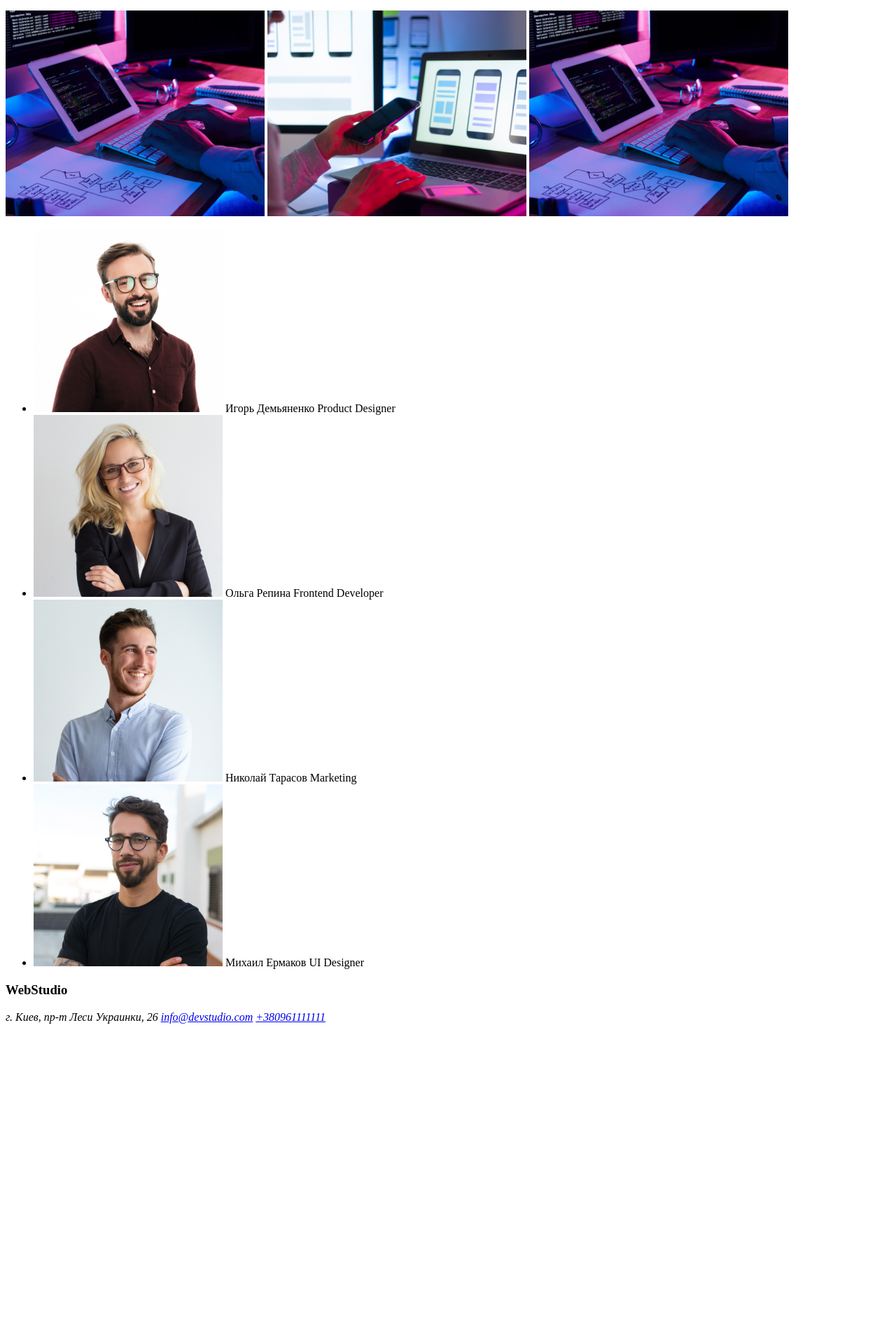
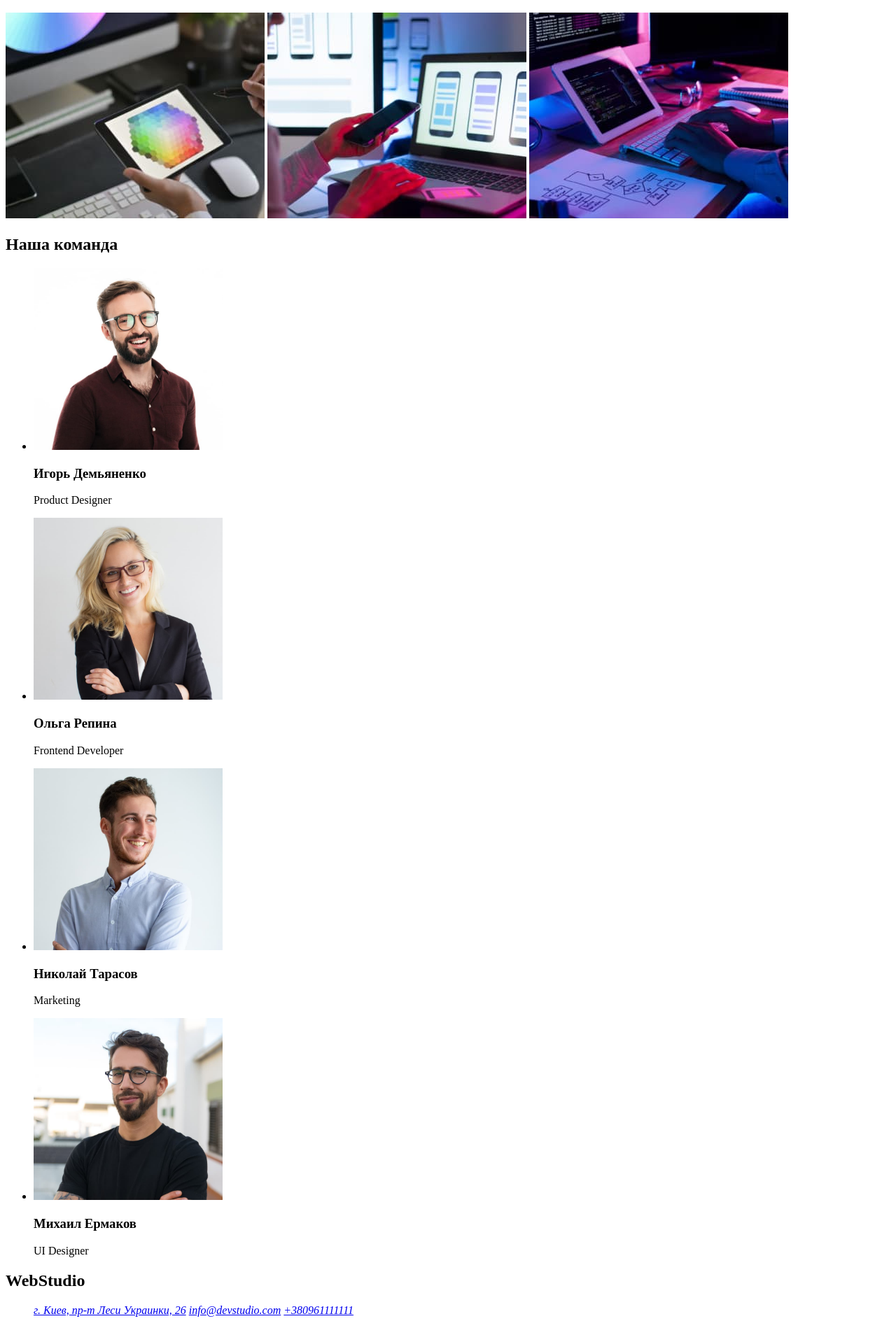
Before and after one commit to SvitlanaKaawach/goit-markup-hw-01, a plain HTML site: page webstudia. homework/index.html in a window 1280 px wide. Shown: the part 628-2526 px from the top of the page at 70% size. Before the commit the page ends 2099 px from the top, so only its background shows below. Drawn offline with Linux system fonts and the light colour scheme.

Commit message:
исправление ошибок

```diff
--- a/webstudia. homework/index.html
+++ b/webstudia. homework/index.html
@@ -1,23 +1,22 @@
 <!DOCTYPE html>
 <html lang="ru">
   <head>
-    <meta charset="UTF-8">
-    <meta http-equiv="X-UA-Compatible" content="IE=edge">
-    <meta name="viewport" content="width=device-width, initial-scale=1.0">
+    <meta charset="UTF-8" />
+    <meta http-equiv="X-UA-Compatible" content="IE=edge" />
+    <meta name="viewport" content="width=device-width, initial-scale=1.0" />
     <title lang="en">WebStudio</title>
   </head>
+
   <body>
     <!-- Меню навигации -->
     <header>
       <nav>
         <h1 lang="en">WebStudio</h1>
         <ul>
-            <li> <a href="">Студия</a> </li>
-            <li> <a href="">Портфолио</a> </li>
-            <li> <a href="">Контакты</a> </li>
-
+          <li><a href="">Студия</a></li>
+          <li><a href="">Портфолио</a></li>
+          <li><a href="">Контакты</a></li>
         </ul>
-
 
         <!--Ссылка на адрес електронной пошти-->
         <address>
@@ -28,85 +27,150 @@
       </nav>
     </header>
 
-    <!-- Второй сигмент -->
+    <!-- Герой -->
+    <main>
       <div>
         <section>
-        <h2>Эффективные решения <br> для вашего бизнеса</h2>
-        <a href="">Заказать услугу</a>
+          <h2>
+            Эффективные решения <br />
+            для вашего бизнеса
+          </h2>
+          <button type="button">Заказать услугу</button>
         </section>
       </div>
 
       <!-- Секции услуг -->
       <div>
         <section>
+          <h2 hidden>Услуги</h2>
           <ul>
             <li>
               <h3>ВНИМАНИЕ К ДЕТАЛЯМ</h3>
-            <p>Идейные соображения, а также начало повседневной работы по формированию позиции.</p>
+              <p>
+                Идейные соображения, а также начало повседневной работы по
+                формированию позиции.
+              </p>
             </li>
-
 
             <li>
               <h3>ПУНКТУАЛЬНОСТЬ</h3>
-            <p>Задача организации, в особенности же рамки и место обучения кадров влечет за собой.</p>
+              <p>
+                Задача организации, в особенности же рамки и место обучения
+                кадров влечет за собой.
+              </p>
             </li>
 
             <li>
               <h3>ПЛАНИРОВАНИЕ</h3>
-             <p>Равным образом консультация с широким активом в значительной степени обуславливает.</p></li>
-
+              <p>
+                Равным образом консультация с широким активом в значительной
+                степени обуславливает.
+              </p>
+            </li>
 
             <li>
               <h3>СОВРЕМЕННЫЕ ТЕХНОЛОГИИ</h3>
-            <p>Значимость этих проблем настолько очевидна, что реализация плановых заданий.</p>
+              <p>
+                Значимость этих проблем настолько очевидна, что реализация
+                плановых заданий.
+              </p>
             </li>
-
           </ul>
         </section>
-
       </div>
-<!-- Картинки -->
+      <!-- Чем занимаеться студия -->
       <div>
         <section>
-    <h2> <b>Чем мы занимаемся</b> </h2>
-    <img src="./img/img (4).jpg" width="370" height="294" alt="">
-    <img src="./img/img.jpg" width="370" height="294" alt="">
-    <img src="./img/img (4).jpg" width="370" height="294" alt="">
+          <h2><b>Чем мы занимаемся</b></h2>
+          <img
+            src="./img/img1.jpg"
+            width="370"
+            height="294"
+            alt="розробка дизайна"
+          />
+          <img
+            src="./img/img2.jpg"
+            width="370"
+            height="294"
+            alt="Создание дизайна для телефонной версии"
+          />
+          <img
+            src="./img/img3.jpg"
+            width="370"
+            height="294"
+            alt="Создание алгоритма"
+          />
         </section>
       </div>
       <!-- Команда -->
       <div>
         <section>
-    <ul> <title> <h3>Наша команда</h3> </title>
+          <h2>Наша команда</h2>
+          <ul>
+            <li>
+              <img
+                src="./img/img4.jpg"
+                width="270"
+                height="260"
+                alt="Игорь Демьяненко"
+              />
+              <h3>Игорь Демьяненко</h3>
 
-    <li><img src="./img/img (2).jpg" width="270" height="260" alt="">
-    <span>Игорь Демьяненко</span>
-    <span lang="en">Product Designer</span></li>
+              <p lang="en">Product Designer</p>
+            </li>
 
+            <li>
+              <img
+                src="./img/img5.jpg"
+                width="270"
+                height="260"
+                alt="Ольга Репина"
+              />
+              <h3>Ольга Репина</h3>
+              <p lang="en">Frontend Developer</p>
+            </li>
 
-    <li><img src="/img/img (7).jpg" width="270" height="260" alt="">
-    <span>Ольга Репина</span>
-    <span lang="en">Frontend Developer</span></li>
+            <li>
+              <img
+                src="./img/img6.jpg"
+                width="270"
+                height="260"
+                alt="Николай Тарасов"
+              />
+              <h3>Николай Тарасов</h3>
+              <p lang="en">Marketing</p>
+            </li>
 
-    <li><img src="./img/img (5).jpg " width="270" height="260" alt="">
-    <span>Николай Тарасов</span>
-    <span>Marketing</span></li>
-
-   <li><img src="./img/img (6).jpg" width="270" height="260" alt="">
-    <span>Михаил Ермаков</span>
-    <span lang="en">UI Designer</span></li>
+            <li>
+              <img
+                src="./img/img7.jpg"
+                width="270"
+                height="260"
+                alt="Михаил Ермаков"
+              />
+              <h3>Михаил Ермаков</h3>
+              <p lang="en">UI Designer</p>
+            </li>
           </ul>
         </section>
       </div>
-<div>
+    </main>
+
     <footer>
-      <h3>WebStudio</h3>
+      <h2>WebStudio</h2>
       <address>
-        <span>г. Киев, пр-т Леси Украинки, 26</span>
+        <ul>
+          <a
+            href="https://goo.gl/maps/8hY23HAekC6FVMTa9"
+            target="_blank"
+            rel="noopener noreferrer"
+          >
+            г. Киев, пр-т Леси Украинки, 26</a
+          >
           <a lang="en" href="mailto:info@devstudio.com">info@devstudio.com</a>
           <a href="tel:+380961111111">+380961111111</a>
+        </ul>
       </address>
     </footer>
-</div>
   </body>
 </html>
```
Also changed, not shown: .prettierc.json (added), webstudia. homework/img/img (1).jpg (deleted), webstudia. homework/img/img (2).jpg (deleted), webstudia. homework/img/img (3).jpg (deleted), webstudia. homework/img/img (4).jpg (deleted), webstudia. homework/img/img (5).jpg (deleted), webstudia. homework/img/img (6).jpg (deleted), webstudia. homework/img/img (7).jpg (deleted), webstudia. homework/img/img.jpg (deleted), webstudia. homework/img/img1.jpg (added), webstudia. homework/img/img2.jpg (added), webstudia. homework/img/img3.jpg (added), webstudia. homework/img/img4.jpg (added), webstudia. homework/img/img5.jpg (added), 2 more files, 1 other file. Lines whose indentation alone changed are shown as unchanged.
